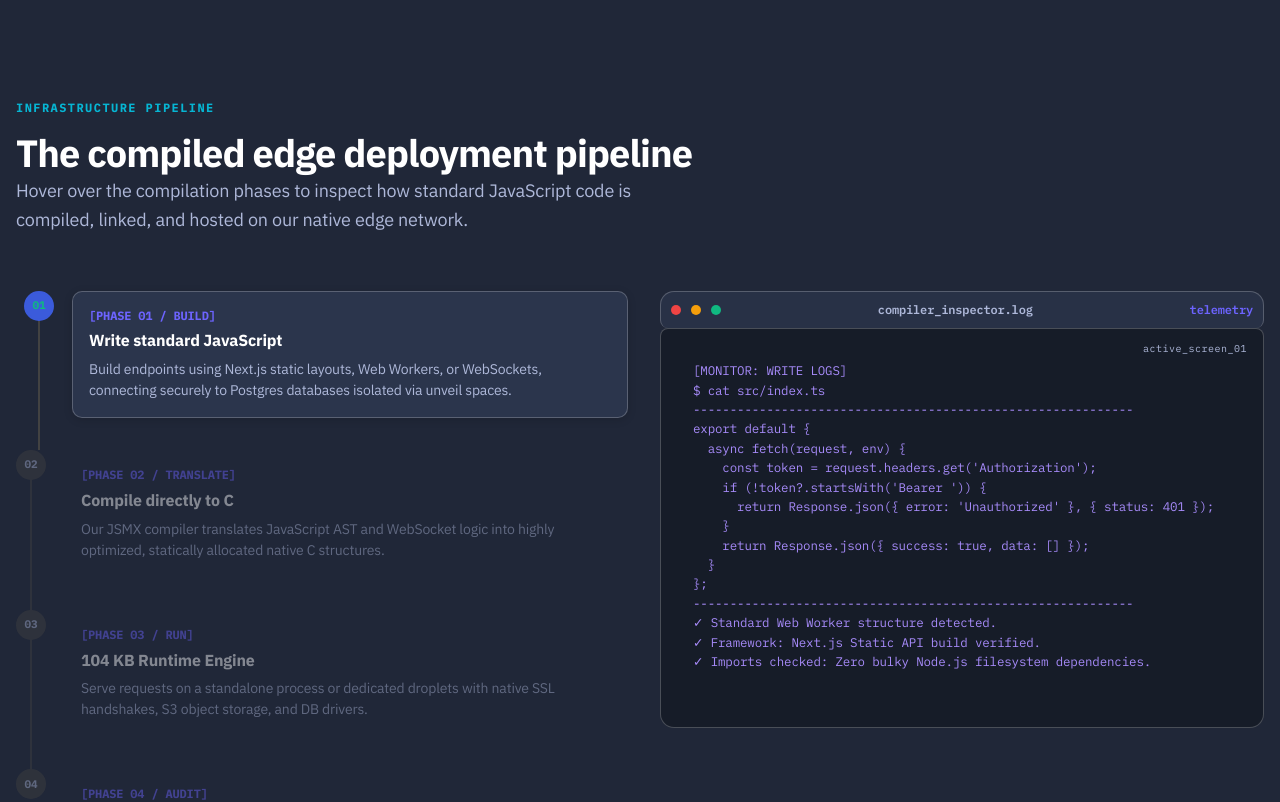
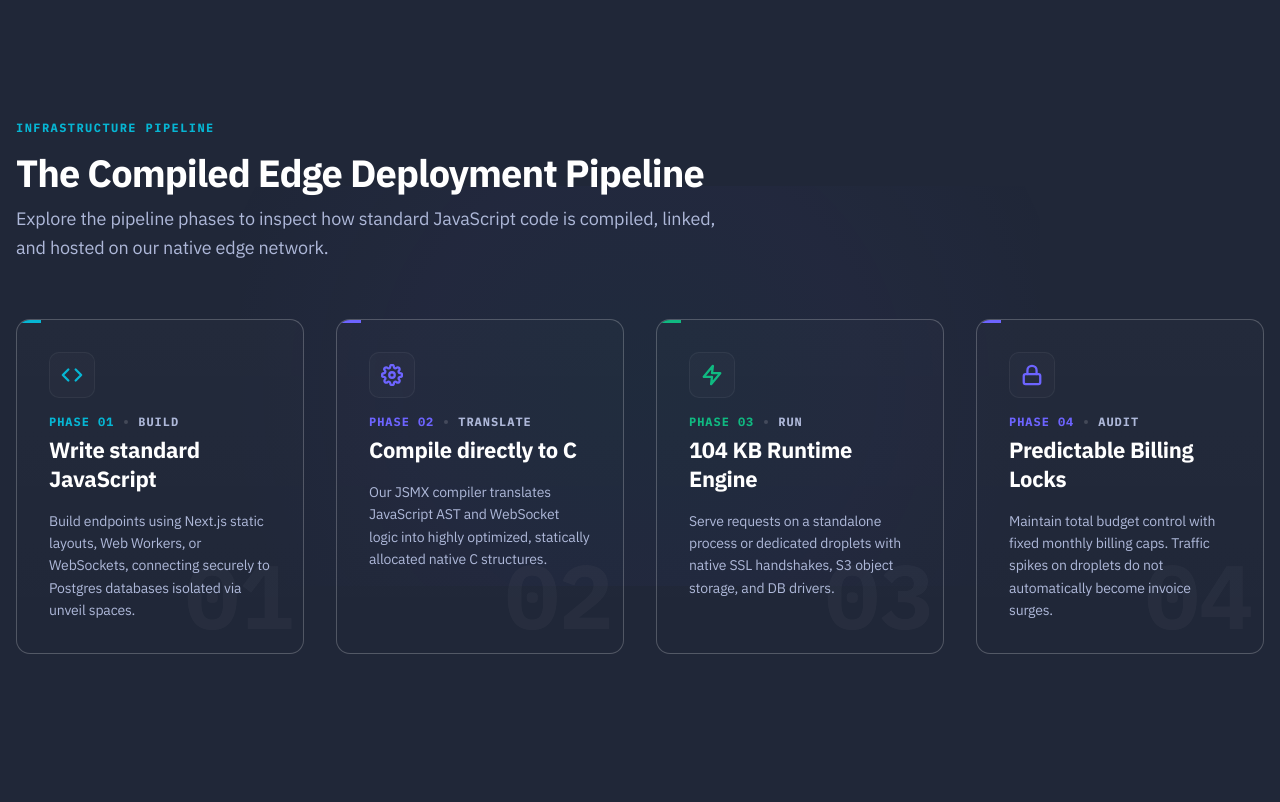
Before and after one commit to donovankutzer/donovankutzer.github.io, a Next.js app: page / in a window 1280 px wide. Shown: the part 2600-3402 px from the top of the page. Built offline with nearby package versions, Linux system fonts and the light colour scheme.

Commit message:
Remove console from howitworks

```diff
--- a/src/components/HowItWorks.tsx
+++ b/src/components/HowItWorks.tsx
@@ -1,211 +1,205 @@
 'use client';
 
-import { useState } from 'react';
-import { Container, SimpleGrid, Paper, Stack, Flex, Title, Text, Timeline, Code } from '@mantine/core';
+import { Container, SimpleGrid, Paper, Stack, Flex, Title, Text } from '@mantine/core';
 
-const MONITOR_LOGS = [
-  // Step 0: Write
-  `[MONITOR: WRITE LOGS]
-$ cat src/index.ts
-------------------------------------------------------------
-export default {
-  async fetch(request, env) {
-    const token = request.headers.get('Authorization');
-    if (!token?.startsWith('Bearer ')) {
-      return Response.json({ error: 'Unauthorized' }, { status: 401 });
-    }
-    return Response.json({ success: true, data: [] });
-  }
-};
-------------------------------------------------------------
-✓ Standard Web Worker structure detected.
-✓ Framework: Next.js Static API build verified.
-✓ Imports checked: Zero bulky Node.js filesystem dependencies.`,
+// Sleek Custom Icons
+const CodeIcon = () => (
+  <svg width="22" height="22" viewBox="0 0 24 24" fill="none" stroke="currentColor" strokeWidth="2.5" strokeLinecap="round" strokeLinejoin="round" style={{ display: 'block' }}>
+    <polyline points="16 18 22 12 16 6" />
+    <polyline points="8 6 2 12 8 18" />
+  </svg>
+);
 
-  // Step 1: Compile
-  `[MONITOR: COMPILER LOGS]
-$ datavec compile src/index.ts --optimize
-------------------------------------------------------------
-[1] Loading local AST compiler toolchain...
-[2] Stripping JavaScript V8 isolate contexts
-[3] Resolving allocations (physically deleting GC overhead)
-[4] Generating C header definitions:
-    → struct Request { char* path; char* headers; ... };
-    → struct Response { int status; char* body; ... };
-[5] Translating ECMAScript router to C callback indices
-[6] Invoking GCC compiler optimization flags (-O3)
+const CompileIcon = () => (
+  <svg width="22" height="22" viewBox="0 0 24 24" fill="none" stroke="currentColor" strokeWidth="2.5" strokeLinecap="round" strokeLinejoin="round" style={{ display: 'block' }}>
+    <circle cx="12" cy="12" r="3" />
+    <path d="M19.4 15a1.65 1.65 0 0 0 .33 1.82l.06.06a2 2 0 1 1-2.83 2.83l-.06-.06a1.65 1.65 0 0 0-1.82-.33 1.65 1.65 0 0 0-1 1.51V21a2 2 0 0 1-4 0v-.09A1.65 1.65 0 0 0 9 19.4a1.65 1.65 0 0 0-1.82.33l-.06.06a2 2 0 1 1-2.83-2.83l.06-.06a1.65 1.65 0 0 0 .33-1.82 1.65 1.65 0 0 0-1.51-1H3a2 2 0 0 1 0-4h.09A1.65 1.65 0 0 0 4.6 9a1.65 1.65 0 0 0-.33-1.82l-.06-.06a2 2 0 1 1 2.83-2.83l.06.06a1.65 1.65 0 0 0 1.82.33H9a1.65 1.65 0 0 0 1-1.51V3a2 2 0 0 1 4 0v.09a1.65 1.65 0 0 0 1 1.51 1.65 1.65 0 0 0 1.82-.33l.06-.06a2 2 0 1 1 2.83 2.83l-.06.06a1.65 1.65 0 0 0-.33 1.82V9a1.65 1.65 0 0 0 1.51 1H21a2 2 0 0 1 0 4h-.09a1.65 1.65 0 0 0-1.51 1z" />
+  </svg>
+);
 
-✓ Native C compilation completed in 3.4 seconds.
-✓ Standalone static executable ready: index.bin (104 KB)`,
+const LightningIcon = () => (
+  <svg width="22" height="22" viewBox="0 0 24 24" fill="none" stroke="currentColor" strokeWidth="2.5" strokeLinecap="round" strokeLinejoin="round" style={{ display: 'block' }}>
+    <polygon points="13 2 3 14 12 14 11 22 21 10 12 10 13 2" />
+  </svg>
+);
 
-  // Step 2: Runtime
-  `[MONITOR: RUNTIME LOGS]
-$ datavec run --inspect
-------------------------------------------------------------
-[1] Starting purpose-built DataVec native execution layer...
-[2] Listening on global edge port :443
-[3] Native libraries linked:
-    → openssl_tls_handshake (Instant global HTTPS cert)
-    → http_parser_v2 (Natively compiled HTTP/1.1 & HTTP/2)
-    → sqlite_driver_static (Direct database binding)
-[4] Microthread scheduler status:
-    → Co-routing active: 300,000 requests/sec target
-    → Virtual memory allocated: 2.1 MB
-    → Cold start latency: 0.00ms
-
-✓ Live listener bound: https://app.datavec.io`,
-
-  // Step 3: Flat Rate
-  `[MONITOR: SYSTEM BILLING]
-$ datavec billing --verify
-------------------------------------------------------------
-Project ID: nextjs-edge-service
-Billing Tier: Developer Pro ($19.00/mo flat)
-
-[Invoice Diagnostic Report]
-→ Monthly requests: 46,285,104 / 50,000,000 (92.5% cap)
-→ Metered overage charges: $0.00 (SURGE_METERING: OFF)
-→ Transit bandwidth consumed: 840 GB / 1000 GB
-→ Bandwidth surcharges: $0.00 (BANDWIDTH_METERING: OFF)
-------------------------------------------------------------
-✓ Invoice total locked: $19.00 / month
-✓ Surprise overage charges physically impossible.`
-];
+const ShieldLockIcon = () => (
+  <svg width="22" height="22" viewBox="0 0 24 24" fill="none" stroke="currentColor" strokeWidth="2.5" strokeLinecap="round" strokeLinejoin="round" style={{ display: 'block' }}>
+    <rect x="3" y="11" width="18" height="11" rx="2" ry="2" />
+    <path d="M7 11V7a5 5 0 0 1 10 0v4" />
+  </svg>
+);
 
 export default function HowItWorks() {
-  const [activeStep, setActiveStep] = useState<number>(0);
+  const steps = [
+    {
+      phase: 'PHASE 01',
+      badge: 'BUILD',
+      title: 'Write standard JavaScript',
+      desc: 'Build endpoints using Next.js static layouts, Web Workers, or WebSockets, connecting securely to Postgres databases isolated via unveil spaces.',
+      color: 'var(--cyan)',
+      icon: <CodeIcon />
+    },
+    {
+      phase: 'PHASE 02',
+      badge: 'TRANSLATE',
+      title: 'Compile directly to C',
+      desc: 'Our JSMX compiler translates JavaScript AST and WebSocket logic into highly optimized, statically allocated native C structures.',
+      color: 'var(--accent)',
+      icon: <CompileIcon />
+    },
+    {
+      phase: 'PHASE 03',
+      badge: 'RUN',
+      title: '104 KB Runtime Engine',
+      desc: 'Serve requests on a standalone process or dedicated droplets with native SSL handshakes, S3 object storage, and DB drivers.',
+      color: 'var(--accent-mint)',
+      icon: <LightningIcon />
+    },
+    {
+      phase: 'PHASE 04',
+      badge: 'AUDIT',
+      title: 'Predictable Billing Locks',
+      desc: 'Maintain total budget control with fixed monthly billing caps. Traffic spikes on droplets do not automatically become invoice surges.',
+      color: 'var(--accent)',
+      icon: <ShieldLockIcon />
+    }
+  ];
 
   return (
-    <section style={{ padding: '80px 0', position: 'relative', zIndex: 1 }} id="how">
+    <section style={{ padding: '100px 0', position: 'relative', zIndex: 1 }} id="how">
+      {/* Background radial glow */}
+      <div
+        style={{
+          position: 'absolute',
+          top: '50%',
+          left: '50%',
+          transform: 'translate(-50%, -50%)',
+          width: '800px',
+          height: '400px',
+          background: 'radial-gradient(circle, rgba(6, 182, 212, 0.03) 0%, rgba(99, 102, 241, 0.03) 50%, transparent 100%)',
+          pointerEvents: 'none',
+          zIndex: -1
+        }}
+      />
+
       <Container size="xl">
-        <div className="section-header">
+        <div className="section-header" style={{ marginBottom: '56px' }}>
           <span className="sec-eye">
             Infrastructure Pipeline
           </span>
-          <Title order={2}>
-            The compiled edge deployment pipeline
+          <Title order={2} style={{ color: 'white', fontWeight: 800 }}>
+            The Compiled Edge Deployment Pipeline
           </Title>
-          <Text size="lg" c="dimmed" style={{ maxWidth: '680px', lineHeight: 1.6 }}>
-            Hover over the compilation phases to inspect how standard JavaScript code is compiled, linked, and hosted on our native edge network.
+          <Text size="lg" c="dimmed" style={{ maxWidth: '720px', lineHeight: 1.6, marginTop: '8px' }}>
+            Explore the pipeline phases to inspect how standard JavaScript code is compiled, linked, and hosted on our native edge network.
           </Text>
         </div>
 
-        <SimpleGrid cols={{ base: 1, md: 2 }} spacing={40}>
-          {/* Timeline steps on the left */}
-          <Timeline
-            active={activeStep}
-            bulletSize={30}
-            lineWidth={2}
-            styles={{
-              item: { cursor: 'pointer', transition: 'all 0.2s ease' }
-            }}
-          >
-            {[
-              { title: 'Write standard JavaScript', desc: 'Build endpoints using Next.js static layouts, Web Workers, or WebSockets, connecting securely to Postgres databases isolated via unveil spaces.', badge: 'PHASE 01 / BUILD' },
-              { title: 'Compile directly to C', desc: 'Our JSMX compiler translates JavaScript AST and WebSocket logic into highly optimized, statically allocated native C structures.', badge: 'PHASE 02 / TRANSLATE' },
-              { title: '104 KB Runtime Engine', desc: 'Serve requests on a standalone process or dedicated droplets with native SSL handshakes, S3 object storage, and DB drivers.', badge: 'PHASE 03 / RUN' },
-              { title: 'Predictable Billing Locks', desc: 'Maintain total budget control with fixed monthly billing caps. Traffic spikes on droplets do not automatically become invoice surges.', badge: 'PHASE 04 / AUDIT' }
-            ].map((step, idx) => (
-              <Timeline.Item
-                key={idx}
-                bullet={
-                  <span style={{ fontSize: '11px', fontWeight: 'bold', color: activeStep === idx ? 'var(--accent-mint)' : 'var(--text-dim)', fontFamily: 'var(--font-mono)' }}>
-                    0{idx + 1}
-                  </span>
-                }
-                onMouseEnter={() => setActiveStep(idx)}
-                onClick={() => setActiveStep(idx)}
+        <SimpleGrid cols={{ base: 1, sm: 2, lg: 4 }} spacing="xl">
+          {steps.map((step, idx) => (
+            <Paper
+              key={idx}
+              p="xl"
+              style={{
+                background: 'linear-gradient(180deg, rgba(255, 255, 255, 0.015) 0%, rgba(255, 255, 255, 0.003) 100%)',
+                border: '1px solid var(--border-strong)',
+                borderRadius: 'var(--r-lg)',
+                position: 'relative',
+                overflow: 'hidden',
+                transition: 'all 0.3s cubic-bezier(0.16, 1, 0.3, 1)',
+                cursor: 'default',
+                display: 'flex',
+                flexDirection: 'column',
+                justifyContent: 'space-between',
+                minHeight: '270px'
+              }}
+              onMouseEnter={(e) => {
+                e.currentTarget.style.borderColor = 'var(--border-active)';
+                e.currentTarget.style.transform = 'translateY(-6px)';
+                e.currentTarget.style.boxShadow = '0 12px 30px rgba(0, 0, 0, 0.4), 0 0 20px rgba(99, 102, 241, 0.05)';
+                const bar = e.currentTarget.querySelector('.g-bar') as HTMLElement;
+                if (bar) bar.style.width = '100%';
+              }}
+              onMouseLeave={(e) => {
+                e.currentTarget.style.borderColor = 'var(--border-strong)';
+                e.currentTarget.style.transform = 'none';
+                e.currentTarget.style.boxShadow = 'none';
+                const bar = e.currentTarget.querySelector('.g-bar') as HTMLElement;
+                if (bar) bar.style.width = '24px';
+              }}
+            >
+              {/* Glowing Top Line */}
+              <div
+                className="g-bar"
                 style={{
-                  opacity: activeStep === idx ? 1 : 0.45,
-                  transform: activeStep === idx ? 'translateX(8px)' : 'none',
-                  transition: 'all 0.25s ease'
+                  position: 'absolute',
+                  top: 0,
+                  left: 0,
+                  height: '3px',
+                  width: '24px',
+                  background: step.color,
+                  transition: 'width 0.3s cubic-bezier(0.16, 1, 0.3, 1)'
+                }}
+              />
+
+              {/* Huge Background Number */}
+              <div
+                style={{
+                  position: 'absolute',
+                  bottom: '-15px',
+                  right: '10px',
+                  fontSize: '90px',
+                  fontWeight: 900,
+                  fontFamily: 'var(--font-mono)',
+                  opacity: 0.03,
+                  color: 'white',
+                  userSelect: 'none',
+                  pointerEvents: 'none'
                 }}
               >
-                <Paper
-                  p="md"
+                0{idx + 1}
+              </div>
+
+              <Stack gap="md" style={{ zIndex: 2 }}>
+                {/* Icon Container */}
+                <Flex
+                  align="center"
+                  justify="center"
                   style={{
-                    background: activeStep === idx ? 'var(--surface)' : 'transparent',
-                    border: '1px solid',
-                    borderColor: activeStep === idx ? 'var(--border-strong)' : 'transparent',
+                    width: '46px',
+                    height: '46px',
                     borderRadius: 'var(--r-md)',
-                    boxShadow: activeStep === idx ? 'var(--shadow-sm)' : 'none'
+                    background: 'rgba(255, 255, 255, 0.02)',
+                    border: '1px solid rgba(255, 255, 255, 0.05)',
+                    color: step.color
                   }}
                 >
-                  <Text size="xs" fw={700} c="var(--accent)" style={{ fontFamily: 'var(--font-mono)' }}>
-                    [{step.badge}]
-                  </Text>
-                  <Text size="md" fw={700} mt={4} c="white">
+                  {step.icon}
+                </Flex>
+
+                <Stack gap={4}>
+                  <Flex align="center" gap="xs">
+                    <Text size="xs" fw={700} style={{ fontFamily: 'var(--font-mono)', color: step.color, letterSpacing: '0.08em' }}>
+                      {step.phase}
+                    </Text>
+                    <span style={{ width: '4px', height: '4px', borderRadius: '50%', background: 'rgba(255, 255, 255, 0.15)' }} />
+                    <Text size="xs" fw={700} c="dimmed" style={{ fontFamily: 'var(--font-mono)', letterSpacing: '0.08em' }}>
+                      {step.badge}
+                    </Text>
+                  </Flex>
+
+                  <Title order={3} style={{ fontSize: '18px', fontWeight: 800, color: 'white', marginTop: '2px' }}>
                     {step.title}
-                  </Text>
-                  <Text size="sm" c="dimmed" mt={6} style={{ lineHeight: 1.5 }}>
-                    {step.desc}
-                  </Text>
-                </Paper>
-              </Timeline.Item>
-            ))}
-          </Timeline>
+                  </Title>
+                </Stack>
 
-          {/* Interactive Compiler Inspector Monitor on the right */}
-          <Stack gap={0} w="100%">
-            <Paper
-              p="xs"
-              style={{
-                background: 'var(--bg-grid)',
-                borderTop: '1px solid var(--border-strong)',
-                borderLeft: '1px solid var(--border-strong)',
-                borderRight: '1px solid var(--border-strong)',
-                borderTopLeftRadius: 'var(--r-lg)',
-                borderTopRightRadius: 'var(--r-lg)',
-                display: 'flex',
-                alignItems: 'center',
-                justifyContent: 'space-between',
-                padding: '10px 16px'
-              }}
-            >
-              <Flex gap="xs">
-                <span className="dot-r" style={{ width: '10px', height: '10px', borderRadius: '50%', background: '#ef4444' }} />
-                <span className="dot-y" style={{ width: '10px', height: '10px', borderRadius: '50%', background: '#f59e0b' }} />
-                <span className="dot-g" style={{ width: '10px', height: '10px', borderRadius: '50%', background: '#10b981' }} />
-              </Flex>
-              <Text size="xs" fw={600} c="dimmed" style={{ fontFamily: 'var(--font-mono)' }}>
-                compiler_inspector.log
-              </Text>
-              <Text size="xs" fw={600} c="var(--accent)" style={{ fontFamily: 'var(--font-mono)' }}>
-                telemetry
-              </Text>
+                <Text size="sm" c="dimmed" style={{ lineHeight: 1.6 }}>
+                  {step.desc}
+                </Text>
+              </Stack>
             </Paper>
-
-            <Paper
-              p="xl"
-              style={{
-                background: '#161c28',
-                border: '1px solid var(--border-strong)',
-                borderBottomLeftRadius: 'var(--r-lg)',
-                borderBottomRightRadius: 'var(--r-lg)',
-                minHeight: '400px',
-                position: 'relative'
-              }}
-            >
-              <span style={{ position: 'absolute', top: '12px', right: '16px', fontSize: '10px', color: 'var(--text-dim)', fontFamily: 'var(--font-mono)', letterSpacing: '0.05em' }}>
-                active_screen_0{activeStep + 1}
-              </span>
-              <pre style={{ margin: 0, overflowX: 'auto', whiteSpace: 'pre-wrap', wordBreak: 'break-all' }}>
-                <Code
-                  block
-                  style={{
-                    background: 'transparent',
-                    padding: 0,
-                    color: '#a78bfa',
-                    fontFamily: 'var(--font-mono)',
-                    fontSize: '12.5px',
-                    lineHeight: 1.55
-                  }}
-                >
-                  {MONITOR_LOGS[activeStep]}
-                </Code>
-              </pre>
-            </Paper>
-          </Stack>
+          ))}
         </SimpleGrid>
       </Container>
     </section>
```
